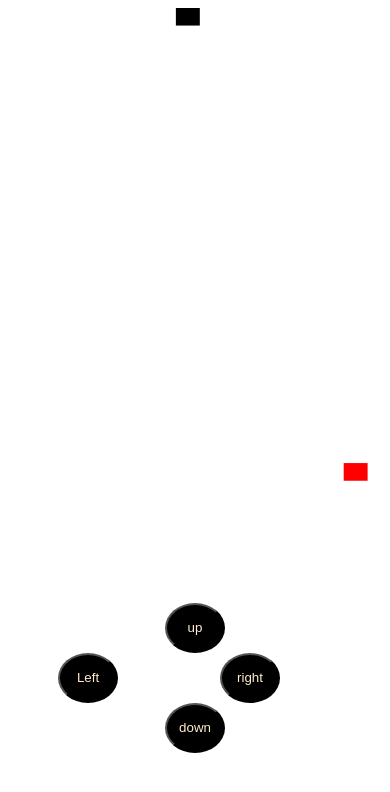
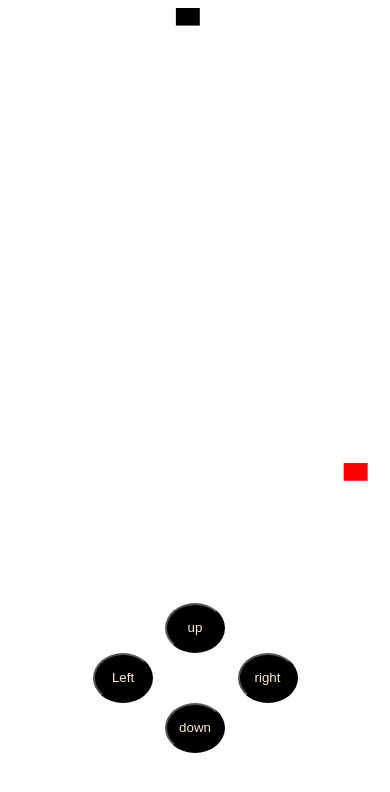
Before and after one commit to CikeeY/CikeeY.github.io, a plain HTML site: page index.html in a window 390 px wide. Drawn offline with Linux system fonts and the light colour scheme.

Commit message:
Add files via upload

```diff
--- a/script.js
+++ b/script.js
@@ -65,7 +65,7 @@ setInterval(function () {
         g.fillRect(pob.x, pob.y, s, s);
         // s - это ширина и высота нашего "квадрата"
     });
-}, 100 / 10);
+}, 1000 / 15);
 
 onkeydown = function (e) {
     var k = e.keyCode;
--- a/style.css
+++ b/style.css
@@ -19,7 +19,7 @@ input {
 
     .button-Left {
         float: left;
-        margin-left: 50px;
+        margin-left: 85px;
     }
 
     input {
```
